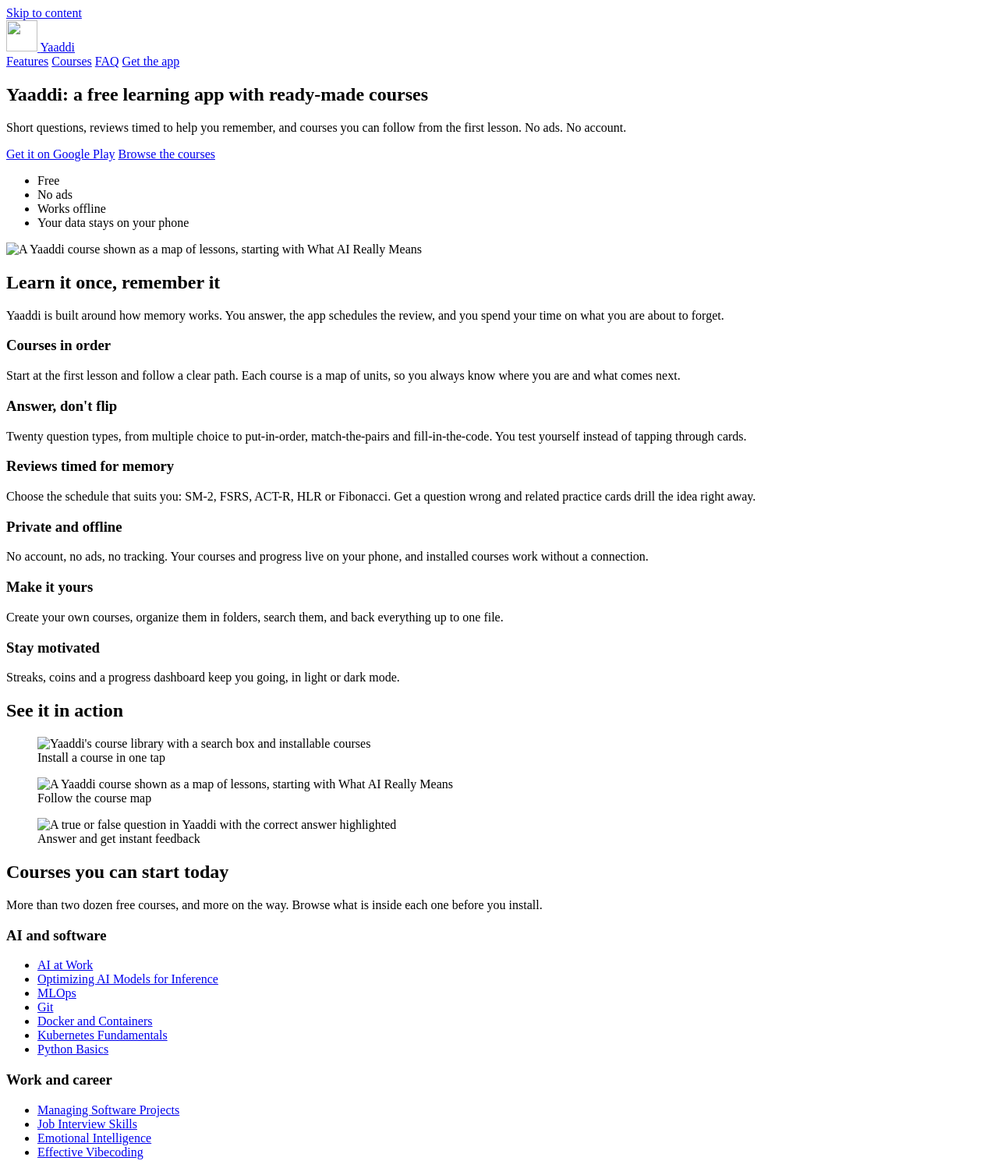
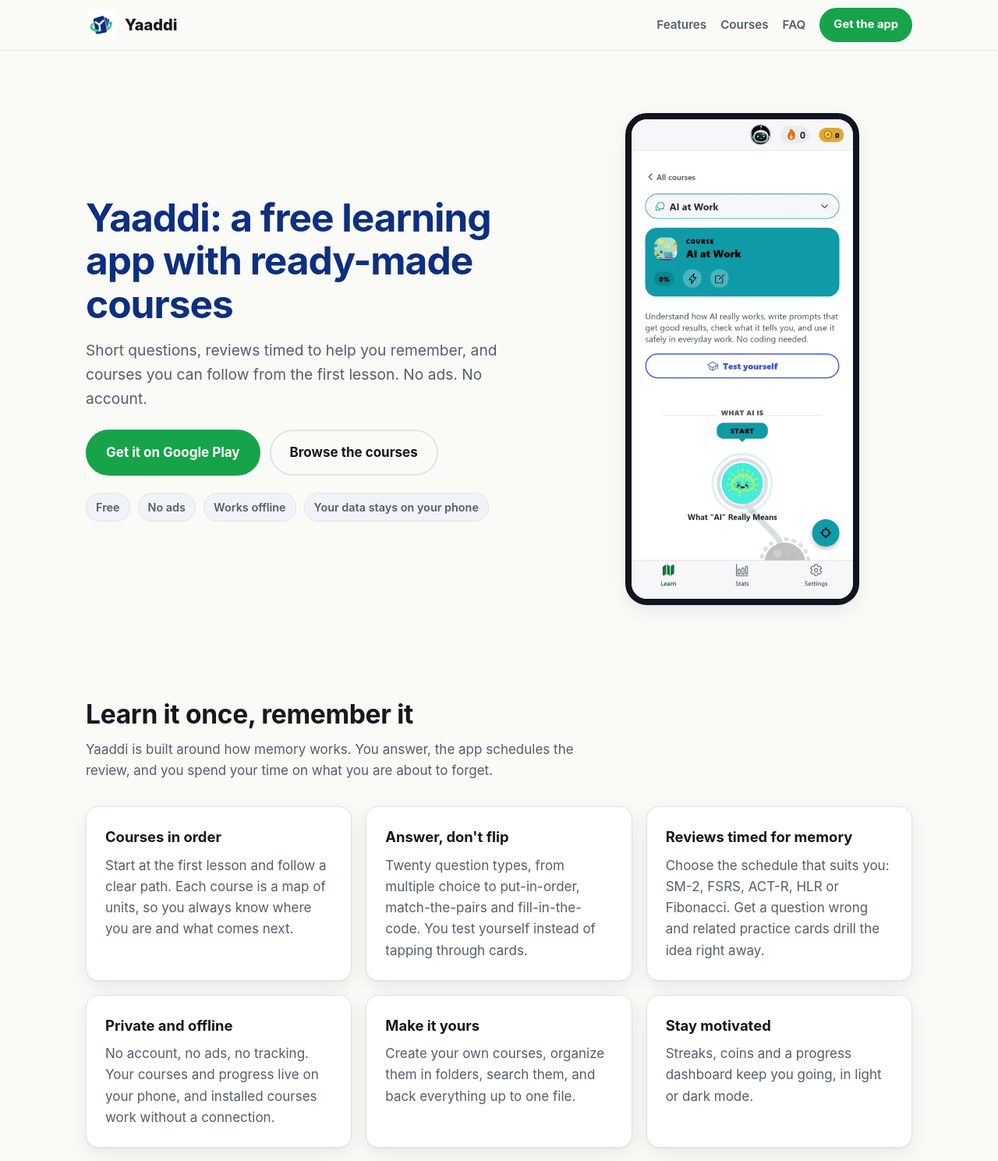
Before and after one commit to yaaddi-courses/website, a plain HTML site: page index.html in a window 1280 px wide. Shown: the top 1489 px of the page at 78% size. Drawn offline with Linux system fonts and the light colour scheme; the site is published under a folder, as on GitHub Pages, so addresses that start at the root find nothing.

Commit message:
Use relative paths so the page also opens from disk

```diff
--- a/index.html
+++ b/index.html
@@ -12,9 +12,9 @@
   <meta name="referrer" content="strict-origin-when-cross-origin">
   <meta http-equiv="Content-Security-Policy" content="default-src 'none'; img-src 'self'; style-src 'self'; base-uri 'none'; form-action 'none'">
 
-  <link rel="icon" type="image/png" sizes="32x32" href="/assets/img/favicon-32.png">
-  <link rel="icon" type="image/png" sizes="192x192" href="/assets/img/icon-192.png">
-  <link rel="apple-touch-icon" href="/assets/img/apple-touch-icon.png">
+  <link rel="icon" type="image/png" sizes="32x32" href="assets/img/favicon-32.png">
+  <link rel="icon" type="image/png" sizes="192x192" href="assets/img/icon-192.png">
+  <link rel="apple-touch-icon" href="assets/img/apple-touch-icon.png">
 
   <meta property="og:type" content="website">
   <meta property="og:site_name" content="Yaaddi">
@@ -30,7 +30,7 @@
   <meta name="twitter:description" content="Short questions, reviews timed to help you remember, and courses you can follow from the first lesson. No ads, no account.">
   <meta name="twitter:image" content="https://yaaddi.com/assets/img/og-image.png">
 
-  <link rel="stylesheet" href="/assets/style.css">
+  <link rel="stylesheet" href="assets/style.css">
 
   <script type="application/ld+json">
   {
@@ -121,8 +121,8 @@
 
   <header class="site-header">
     <div class="wrap bar">
-      <a class="brand" href="/" aria-label="Yaaddi home">
-        <img src="/assets/img/logo-96.webp" width="40" height="40" alt="">
+      <a class="brand" href="./" aria-label="Yaaddi home">
+        <img src="assets/img/logo-96.webp" width="40" height="40" alt="">
         <span>Yaaddi</span>
       </a>
       <nav aria-label="Main">
@@ -152,7 +152,7 @@
           </ul>
         </div>
         <div class="hero-shots" aria-hidden="false">
-          <img class="shot" src="/assets/img/shot-course-map.webp" width="480" height="1039" alt="A Yaaddi course shown as a map of lessons, starting with What AI Really Means">
+          <img class="shot" src="assets/img/shot-course-map.webp" width="480" height="1039" alt="A Yaaddi course shown as a map of lessons, starting with What AI Really Means">
         </div>
       </div>
     </section>
@@ -195,15 +195,15 @@
         <h2 id="see">See it in action</h2>
         <div class="shots">
           <figure>
-            <img src="/assets/img/shot-library.webp" width="480" height="1039" loading="lazy" alt="Yaaddi's course library with a search box and installable courses">
+            <img src="assets/img/shot-library.webp" width="480" height="1039" loading="lazy" alt="Yaaddi's course library with a search box and installable courses">
             <figcaption>Install a course in one tap</figcaption>
           </figure>
           <figure>
-            <img src="/assets/img/shot-course-map.webp" width="480" height="1039" loading="lazy" alt="A Yaaddi course shown as a map of lessons, starting with What AI Really Means">
+            <img src="assets/img/shot-course-map.webp" width="480" height="1039" loading="lazy" alt="A Yaaddi course shown as a map of lessons, starting with What AI Really Means">
             <figcaption>Follow the course map</figcaption>
           </figure>
           <figure>
-            <img src="/assets/img/shot-question.webp" width="480" height="1039" loading="lazy" alt="A true or false question in Yaaddi with the correct answer highlighted">
+            <img src="assets/img/shot-question.webp" width="480" height="1039" loading="lazy" alt="A true or false question in Yaaddi with the correct answer highlighted">
             <figcaption>Answer and get instant feedback</figcaption>
           </figure>
         </div>
```
Also changed, not shown: 2 other files.
